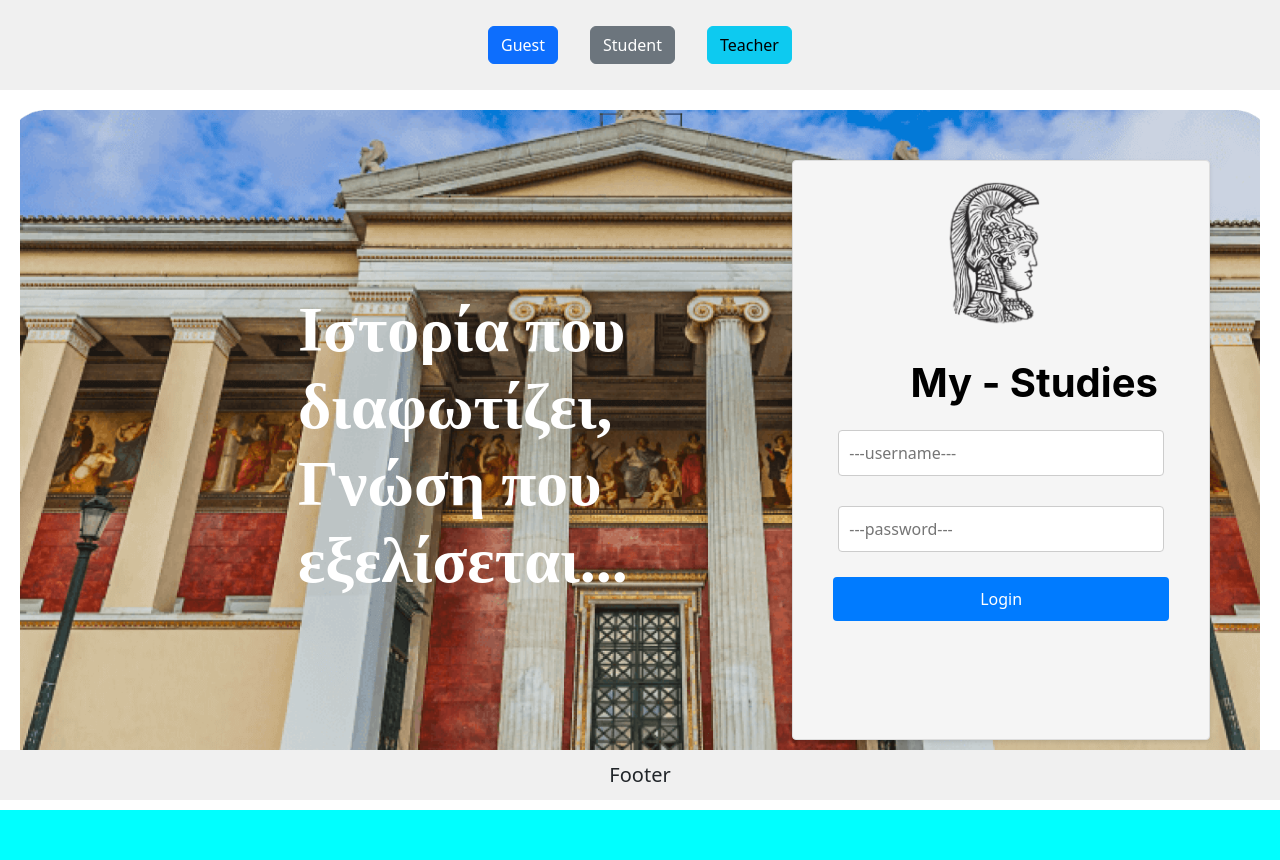
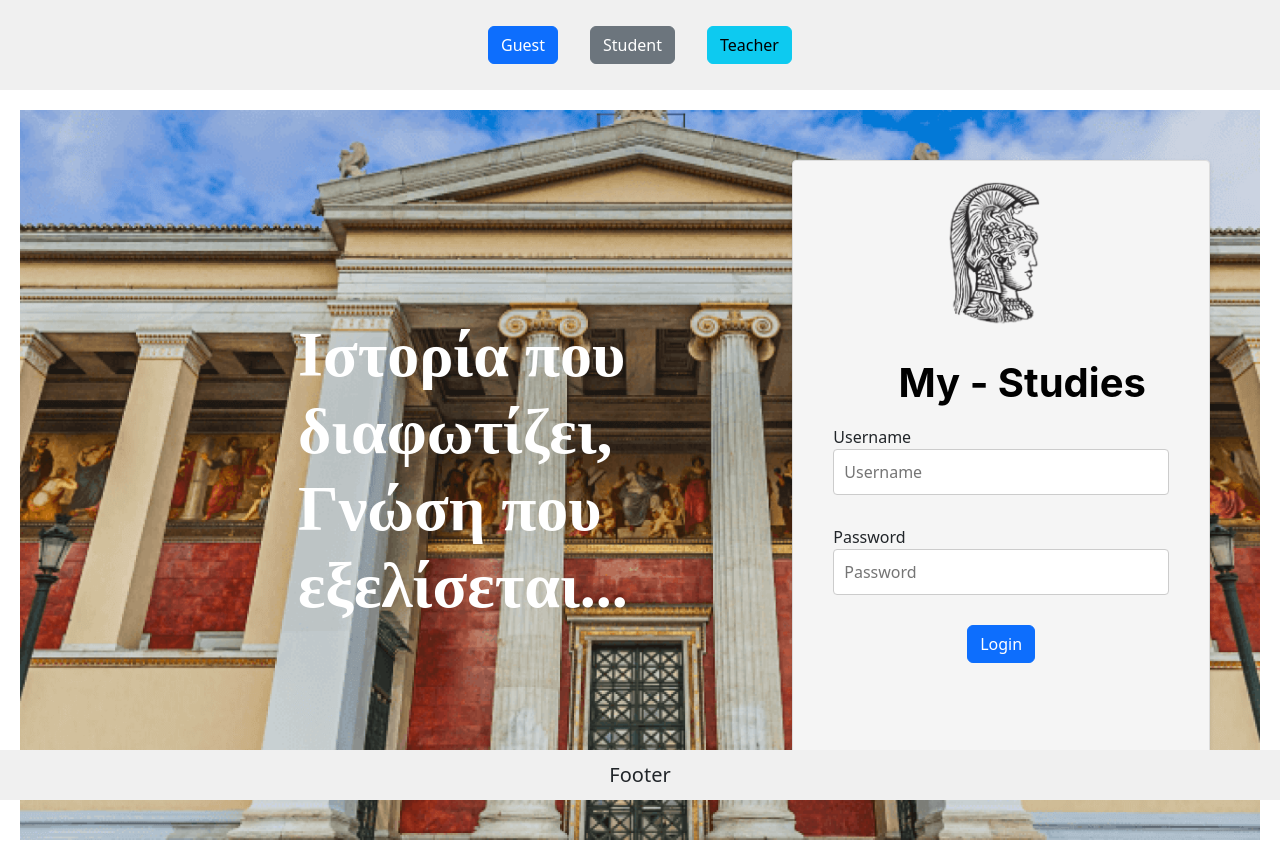
Before and after one commit to kostasalex/My_Studies-Redesign, a React (Vite) app in the folder client/: page / in a window 1280 px wide. Before the commit the page ends 810 px from the top, so only its background shows below. Built offline with nearby package versions, Linux system fonts and the light colour scheme.

Commit message:
feat(login): add simple validation to the  login form

```diff
--- a/client/package.json
+++ b/client/package.json
@@ -10,8 +10,11 @@
     "preview": "vite preview"
   },
   "dependencies": {
+    "final-form": "^4.20.10",
     "react": "^18.2.0",
-    "react-dom": "^18.2.0"
+    "react-dom": "^18.2.0",
+    "react-final-form": "^6.5.9",
+    "zod": "^3.22.4"
   },
   "devDependencies": {
     "@types/react": "^18.2.37",
--- a/client/src/components/UserSpecific/guest/login/LoginForm.jsx
+++ b/client/src/components/UserSpecific/guest/login/LoginForm.jsx
@@ -1,19 +1,47 @@
-import styles from "./LoginForm.module.css";
+import { Form, Field } from 'react-final-form';
+import { loginValidator, validateWithZod } from './validation';
+import styles from './LoginForm.module.css';
 
 const LoginForm = () => {
+  const handleSubmit = (values) => {
+    console.log("Login submitted", values);
+  };
+
   return (
     <div className={styles["login-form"]}>
       <img src="/src/assets/logo-large.png" alt="Login" className={styles["login-image"]} />
-      <form>
       <h1>My - Studies</h1>
-        <div className={styles["input-group"]}>
-          <input type="text" id="username" name="username" placeholder="---username---" required />
-        </div>
-        <div className={styles["input-group"]}>
-          <input type="password" id="password" name="password" placeholder="---password---" required />
-        </div>
-        <button type="submit" className={styles["login-button"]}>Login</button>
-      </form>
+      <Form
+        onSubmit={handleSubmit}
+        validate={validateWithZod(loginValidator)}
+        render={({ handleSubmit, submitting }) => (
+          <form onSubmit={handleSubmit}>
+            <Field name="userName">
+              {({ input, meta }) => (
+                <div className={styles["input-group"]}>
+                  <label htmlFor="userName">Username</label>
+                  <input {...input} type="text" placeholder="Username" />
+                  {meta.error && meta.touched && <span>{meta.error}</span>}
+                </div>
+              )}
+            </Field>
+            <Field name="password">
+              {({ input, meta }) => (
+                <div className={styles["input-group"]}>
+                  <label htmlFor="password">Password</label>
+                  <input {...input} type="password" placeholder="Password" />
+                  {meta.error && meta.touched && <span>{meta.error}</span>}
+                </div>
+              )}
+            </Field>
+            <div className='d-flex justify-content-center'>
+              <button className= "btn btn-primary" type="submit" disabled={submitting}>
+                Login
+              </button>
+            </div>
+          </form>
+        )}
+      />
     </div>
   );
 };
--- a/client/src/components/UserSpecific/guest/login/LoginForm.module.css
+++ b/client/src/components/UserSpecific/guest/login/LoginForm.module.css
@@ -1,6 +1,6 @@
 .login-form {
     width: 542px;
-    height: 580px;
+    height: 630px;
     padding: 20px;
     border: 1px solid #ddd;
     border-radius: 4px;
@@ -35,8 +35,8 @@
 }
 
 .input-group {
-    margin-bottom: 20px;
-    padding: 5px;
+    margin-bottom: 30px;
+
 }
 
 .input-group input {
@@ -51,6 +51,11 @@
     justify-content: space-between;
 }
 
+.input-group span{
+    color:red;
+}
+
+
 .login-button,
 .register-button {
     padding: 10px 20px;
@@ -59,7 +64,7 @@
     cursor: pointer;
 }
 
-.login-button {
+.button-group button {
     background-color: #007bff;
     color: white;
 }
--- /dev/null
+++ b/client/src/components/UserSpecific/guest/login/validation.js
@@ -0,0 +1,22 @@
+import { z } from 'zod';
+
+const NameValidator = z.string().min(1, 'Required');
+
+export const loginValidator = z.object({
+  userName: NameValidator,
+  password: NameValidator,
+});
+
+export function validateWithZod(schema) {
+  return (values) => {
+    const result = schema.safeParse(values);
+    if (!result.success) {
+      const errors = {};
+      result.error.issues.forEach((issue) => {
+        errors[issue.path[0]] = issue.message;
+      });
+      return errors;
+    }
+    return {};
+  };
+}
--- a/client/src/custom.scss
+++ b/client/src/custom.scss
@@ -7,4 +7,4 @@ $container-max-widths: (
   xxl: 1800px
 );
 
-@import '../../node_modules/bootstrap/scss/bootstrap';
+@import 'bootstrap/scss/bootstrap';
```
Also changed, not shown: 1 other file (tests, documents, lock files or other folders).
